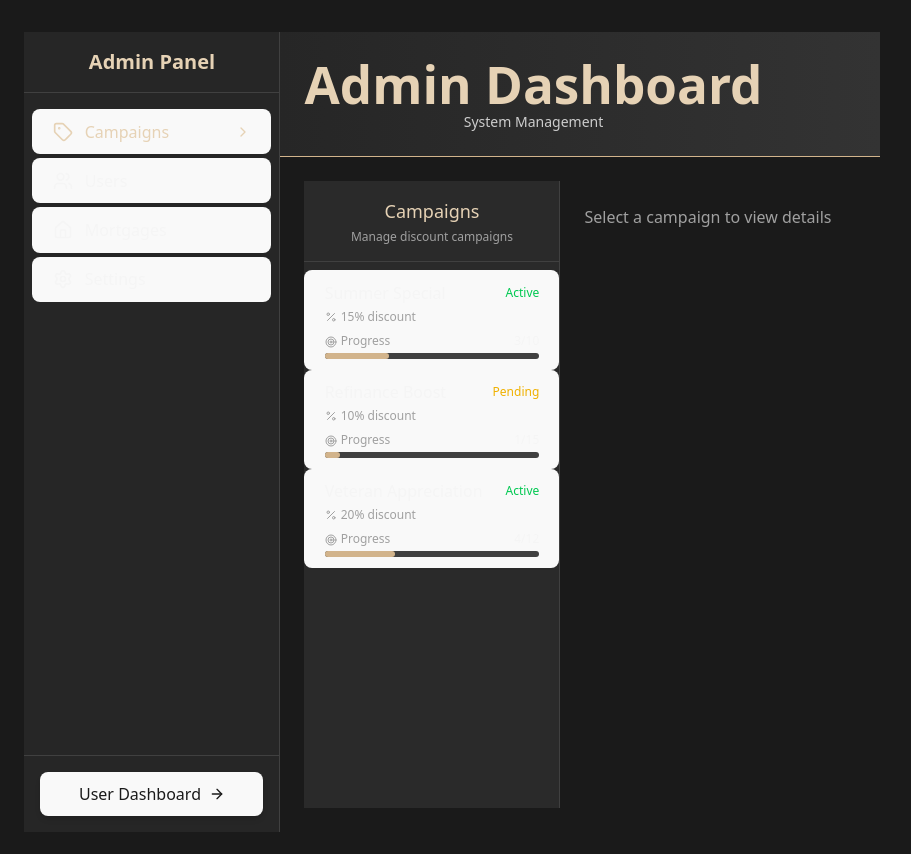
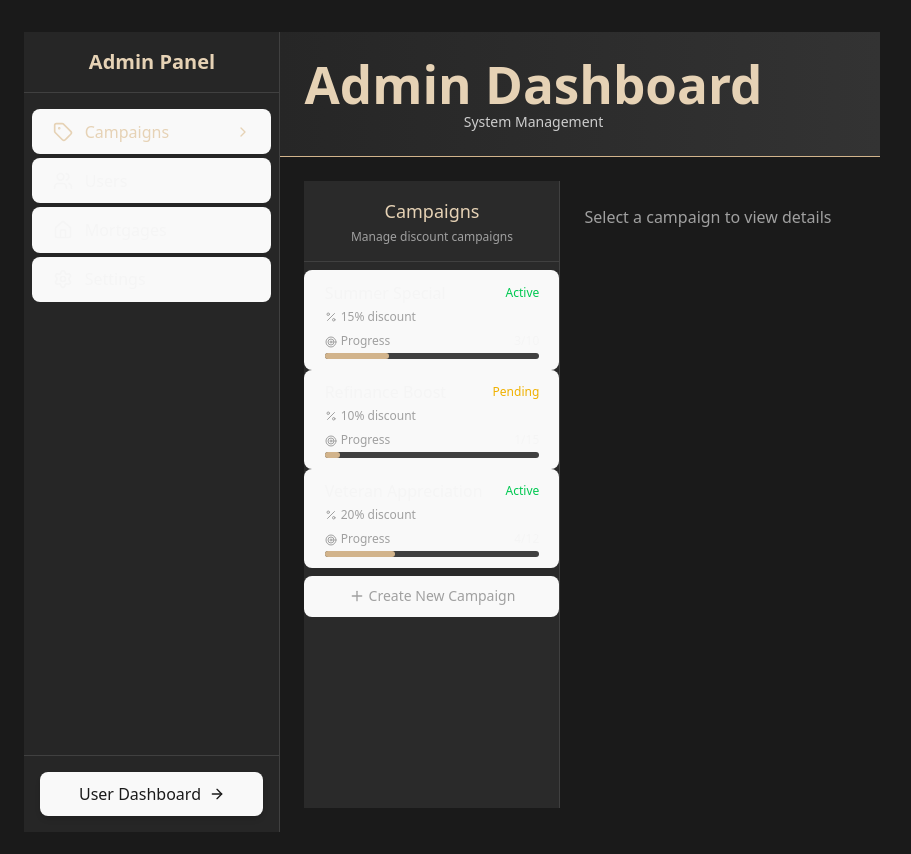
Before and after one commit to smart-mortgages/app, a React (Vite) app in the folder fractional-mortgage-dapp/: page /admin in a window 1280 px wide. Shown: the top 854 px of the page, without its empty margins (188-1099 px from the left). Built offline with nearby package versions, Linux system fonts and the light colour scheme.

Commit message:
feat: add campaign creation and collapsible campaign details section

```diff
--- a/fractional-mortgage-dapp/src/components/admin/CampaignEditView.tsx
+++ b/fractional-mortgage-dapp/src/components/admin/CampaignEditView.tsx
@@ -1,5 +1,5 @@
 import React, { useState, useEffect } from 'react';
-import { ArrowLeft, GripVertical, Plus, X, AlertCircle } from 'lucide-react';
+import { ArrowLeft, GripVertical, Plus, X, AlertCircle, ChevronDown, ChevronRight } from 'lucide-react';
 import type { Condition, Campaign, ConditionWithProperties } from '../../types/admin';
 import ConditionPropertiesEditor from './ConditionPropertiesEditor';
 import { validatePropertyValue } from '../../utils/propertyValidation';
@@ -38,12 +38,16 @@ const CampaignEditView: React.FC<CampaignEditViewProps> = ({
 
   // State for campaign metadata
   const [campaignName, setCampaignName] = useState<string>(editingCampaign.name);
+  const [campaignDescription, setCampaignDescription] = useState<string>(editingCampaign.description);
   const [startDate, setStartDate] = useState<string>(editingCampaign.startDate);
   const [endDate, setEndDate] = useState<string>(editingCampaign.endDate);
 
   // State for tracking validation errors
   const [validationErrors, setValidationErrors] = useState<Record<string, string[]>>({});
   const [isValidating, setIsValidating] = useState(false);
+
+  // State for controlling the folding behavior of the Campaign Details section
+  const [detailsExpanded, setDetailsExpanded] = useState(true);
 
   // Update conditionsWithProperties when campaignConditions changes
   useEffect(() => {
@@ -158,6 +162,7 @@ const CampaignEditView: React.FC<CampaignEditViewProps> = ({
       const updatedCampaign = {
         ...editingCampaign,
         name: campaignName,
+        description: campaignDescription,
         startDate,
         endDate
       };
@@ -208,8 +213,16 @@ const CampaignEditView: React.FC<CampaignEditViewProps> = ({
 
       {/* Campaign Metadata */}
       <div className="bg-[#333333] p-4 border-b border-[#404040]">
-        <h3 className="text-md font-medium text-[#e6d2b5] mb-4">Campaign Details</h3>
-        <div className="grid grid-cols-1 md:grid-cols-3 gap-4">
+        <div className="flex justify-between items-center mb-4 cursor-pointer" onClick={() => setDetailsExpanded(!detailsExpanded)}>
+          <h3 className="text-md font-medium text-[#e6d2b5]">Campaign Details</h3>
+          <button
+            className="p-1 rounded-full hover:bg-[#404040] focus:outline-none"
+            aria-label={detailsExpanded ? "Collapse campaign details" : "Expand campaign details"}
+          >
+            {detailsExpanded ? <ChevronDown className="w-5 h-5 text-[#a0a0a0]" /> : <ChevronRight className="w-5 h-5 text-[#a0a0a0]" />}
+          </button>
+        </div>
+        {detailsExpanded && <div className="grid grid-cols-1 gap-4">
           <div>
             <label htmlFor="campaignName" className="block text-sm font-medium text-[#a0a0a0] mb-1">Campaign Name</label>
             <input
@@ -220,6 +233,17 @@ const CampaignEditView: React.FC<CampaignEditViewProps> = ({
               className="w-full p-2 bg-[#262626] border border-[#404040] rounded-md text-[#f5f5f5] focus:border-[#d2b48c] focus:outline-none"
             />
           </div>
+          <div>
+            <label htmlFor="campaignDescription" className="block text-sm font-medium text-[#a0a0a0] mb-1">Campaign Description</label>
+            <textarea
+              id="campaignDescription"
+              value={campaignDescription}
+              onChange={(e) => setCampaignDescription(e.target.value)}
+              rows={3}
+              className="w-full p-2 bg-[#262626] border border-[#404040] rounded-md text-[#f5f5f5] focus:border-[#d2b48c] focus:outline-none resize-none"
+            />
+          </div>
+          <div className="grid grid-cols-1 md:grid-cols-2 gap-4">
             <div>
               <label htmlFor="startDate" className="block text-sm font-medium text-[#a0a0a0] mb-1">Start Date</label>
               <input
@@ -241,6 +265,7 @@ const CampaignEditView: React.FC<CampaignEditViewProps> = ({
               />
             </div>
           </div>
+        </div>}
       </div>
 
       {/* Content */}
--- a/fractional-mortgage-dapp/src/components/admin/CampaignSidebar.tsx
+++ b/fractional-mortgage-dapp/src/components/admin/CampaignSidebar.tsx
@@ -1,5 +1,5 @@
 import React from 'react';
-import { Percent, Target } from 'lucide-react';
+import { Percent, Target, Plus } from 'lucide-react';
 import type { Campaign } from '../../types/admin';
 
 interface CampaignSidebarProps {
@@ -8,6 +8,7 @@ interface CampaignSidebarProps {
   setSelectedCampaign: (campaign: Campaign) => void;
   getCampaignStatusColor: (status: string) => string;
   getCampaignProgress: (campaign: Campaign) => number;
+  handleCreateNewCampaign: () => void;
 }
 
 const CampaignSidebar: React.FC<CampaignSidebarProps> = ({
@@ -15,7 +16,8 @@ const CampaignSidebar: React.FC<CampaignSidebarProps> = ({
   selectedCampaign,
   setSelectedCampaign,
   getCampaignStatusColor,
-  getCampaignProgress
+  getCampaignProgress,
+  handleCreateNewCampaign
 }) => {
   return (
     <div className="w-64 h-full bg-[#2a2a2a] border-r border-[#404040] overflow-y-auto">
@@ -59,6 +61,15 @@ const CampaignSidebar: React.FC<CampaignSidebarProps> = ({
             </div>
           </button>
         ))}
+
+        {/* Create New Campaign Button */}
+        <button
+          onClick={handleCreateNewCampaign}
+          className="w-full flex items-center justify-center py-3 mt-2 border-t border-[#404040] text-[#a0a0a0] hover:text-[#d2b48c] hover:bg-[#303030] transition-colors"
+        >
+          <Plus className="w-4 h-4 mr-1" />
+          <span className="text-sm">Create New Campaign</span>
+        </button>
       </div>
     </div>
   );
--- a/fractional-mortgage-dapp/src/pages/admin/Dashboard.tsx
+++ b/fractional-mortgage-dapp/src/pages/admin/Dashboard.tsx
@@ -47,7 +47,23 @@ const AdminDashboard = () => {
   ) => {
     if (!editingCampaign) return;
 
-    const updatedCampaigns = campaigns.map(camp => {
+    // Check if this is a new campaign (not in the current campaigns array)
+    const isNewCampaign = !campaigns.some(camp => camp.id === editingCampaign.id);
+
+    let updatedCampaigns;
+
+    if (isNewCampaign) {
+      // This is a new campaign, add it to the campaigns array
+      const newCampaign = {
+        ...(updatedCampaign || editingCampaign),
+        conditions: campaignConditions,
+        conditionsWithProperties: conditionsWithProperties || []
+      };
+
+      updatedCampaigns = [...campaigns, newCampaign];
+    } else {
+      // This is an existing campaign, update it
+      updatedCampaigns = campaigns.map(camp => {
         if (camp.id === editingCampaign.id) {
           // If we have an updated campaign with metadata changes, use that as the base
           const baseUpdate = updatedCampaign || camp;
@@ -60,23 +76,52 @@ const AdminDashboard = () => {
         }
         return camp;
       });
+    }
 
     setCampaigns(updatedCampaigns);
 
     // Use the updated campaign as the base for the selected campaign
     const baseForSelected = updatedCampaign || editingCampaign;
-    setSelectedCampaign({
+    const savedCampaign = {
       ...baseForSelected,
       conditions: campaignConditions,
       conditionsWithProperties: conditionsWithProperties || baseForSelected.conditionsWithProperties
-    });
+    };
 
+    setSelectedCampaign(savedCampaign);
     setEditingCampaign(null);
   };
 
   // Cancel editing
   const handleCancelEdit = () => {
     setEditingCampaign(null);
+    setCampaignConditions([]);
+  };
+
+  // Create new campaign
+  const handleCreateNewCampaign = () => {
+    // Generate a unique ID for the new campaign
+    const newId = `camp-${String(campaigns.length + 1).padStart(3, '0')}`;
+
+    // Create a blank campaign template
+    const newCampaign: Campaign = {
+      id: newId,
+      name: 'New Campaign',
+      description: 'Campaign description',
+      discountPercentage: 10,
+      startDate: new Date().toISOString().split('T')[0], // Today's date
+      endDate: new Date(Date.now() + 30 * 24 * 60 * 60 * 1000).toISOString().split('T')[0], // 30 days from now
+      clients: [],
+      targetClients: 10,
+      status: 'pending',
+      mortgageType: 'Fixed Rate',
+      conditions: [],
+      conditionsWithProperties: []
+    };
+
+    // Set as editing campaign
+    setEditingCampaign(newCampaign);
+    setCampaignConditions([]);
   };
 
   // Handle drag start
@@ -131,8 +176,21 @@ const AdminDashboard = () => {
   const renderContent = () => {
     switch (activeSection) {
       case 'campaigns':
-        if (editingCampaign) {
         return (
+          <div className="flex h-full">
+            {/* Campaign Sidebar - Always visible */}
+            <CampaignSidebar
+              campaigns={campaigns}
+              selectedCampaign={selectedCampaign}
+              setSelectedCampaign={setSelectedCampaign}
+              getCampaignStatusColor={getCampaignStatusColor}
+              getCampaignProgress={getCampaignProgress}
+              handleCreateNewCampaign={handleCreateNewCampaign}
+            />
+
+            {/* Main Content Area */}
+            <div className="flex-1">
+              {editingCampaign ? (
                 <CampaignEditView
                   editingCampaign={editingCampaign}
                   campaignConditions={campaignConditions}
@@ -145,19 +203,7 @@ const AdminDashboard = () => {
                   handleRemoveCondition={handleRemoveCondition}
                   getConditionById={getConditionById}
                 />
-          );
-        }
-
-        return (
-          <div className="flex h-full">
-            <CampaignSidebar
-              campaigns={campaigns}
-              selectedCampaign={selectedCampaign}
-              setSelectedCampaign={setSelectedCampaign}
-              getCampaignStatusColor={getCampaignStatusColor}
-              getCampaignProgress={getCampaignProgress}
-            />
-            <div className="flex-1">
+              ) : (
                 <CampaignDetails
                   selectedCampaign={selectedCampaign}
                   getCampaignStatusColor={getCampaignStatusColor}
@@ -165,6 +211,7 @@ const AdminDashboard = () => {
                   handleEditCampaign={handleEditCampaign}
                   getConditionById={getConditionById}
                 />
+              )}
             </div>
           </div>
         );
```
Lines whose indentation alone changed are shown as unchanged.
